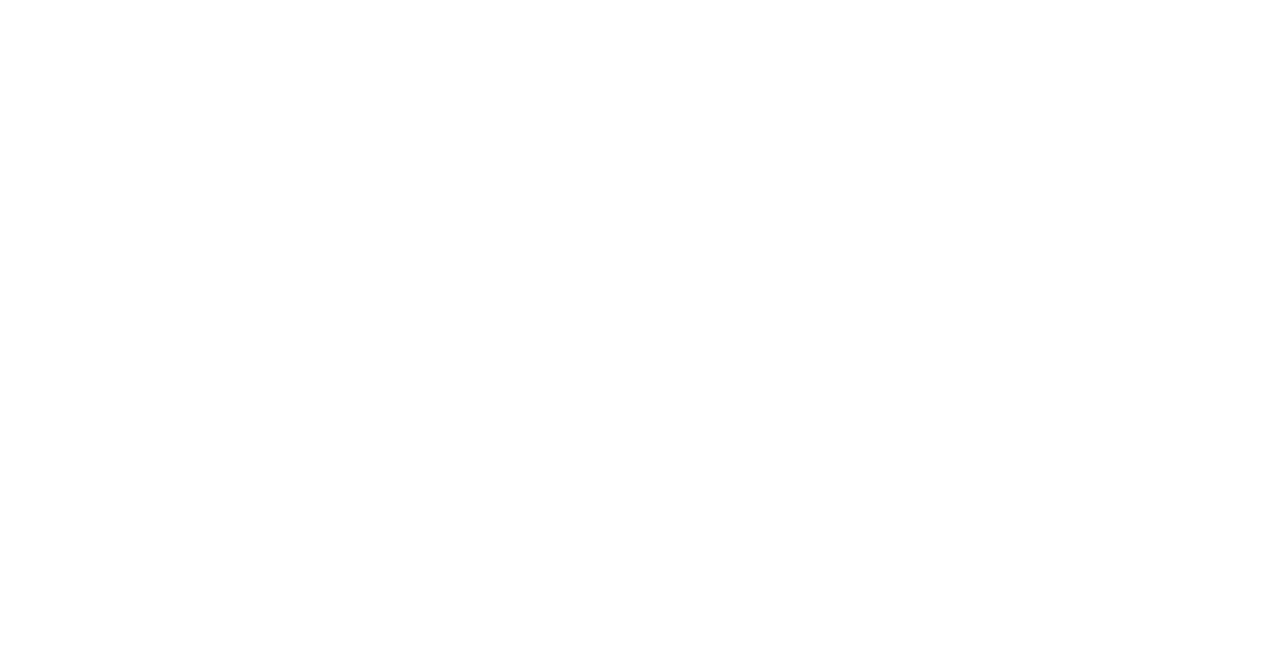
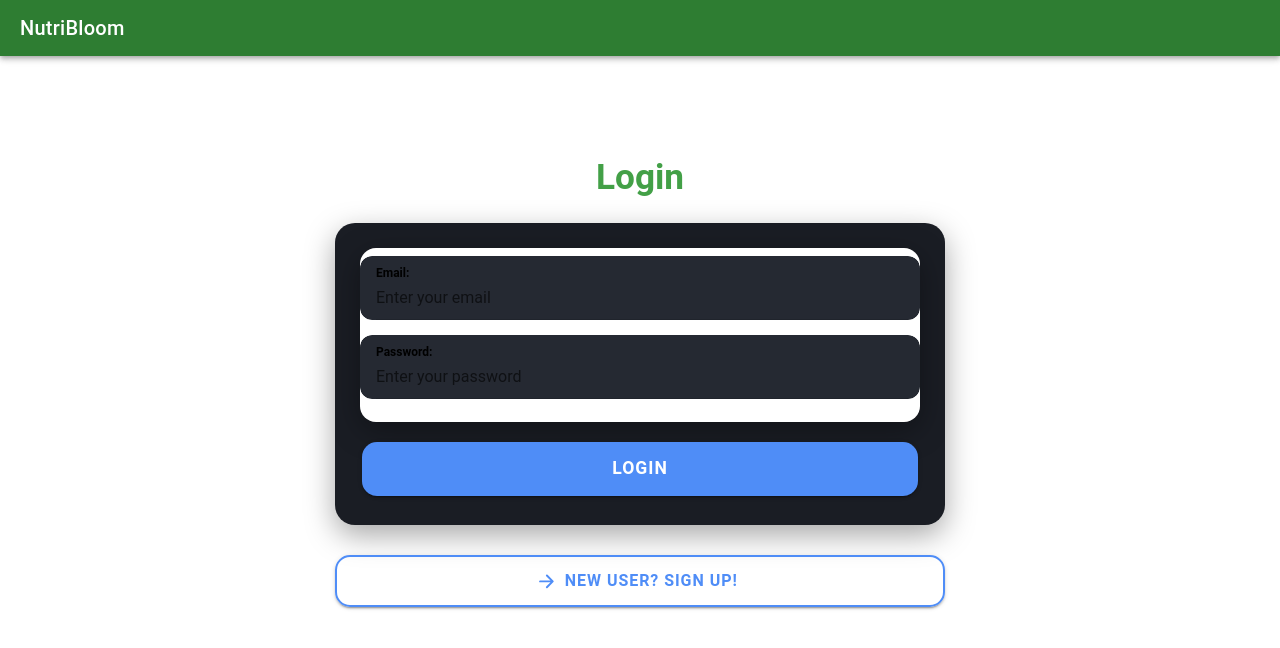
Before and after one commit to Venus347/mealtrackerapp, a React (Vite) app in the folder client/: page /Login in a window 1280 px wide. Shown: the top 648 px of the page. Built offline with nearby package versions, Linux system fonts and the light colour scheme.

Commit message:
Ionic React and CSS for Login page

```diff
--- a/client/src/App.tsx
+++ b/client/src/App.tsx
@@ -4,6 +4,7 @@ import { IonReactRouter } from '@ionic/react-router';
 import Home from './pages/Home';
 import Intake from './pages/Intake';
 import AddMeal from './pages/AddMeal';
+import Login from './pages/Login';
 
 /* Core CSS required for Ionic components to work properly */
 import '@ionic/react/css/core.css';
@@ -44,8 +45,11 @@ const App: React.FC = () => (
         <Route exact path="/home">
           <Home />
         </Route>
+        <Route exact path="/Login">
+          <Login />
+        </Route>
         <Route exact path="/">
-          <Redirect to="/home" />
+          <Redirect to="/Login" />
         </Route>
         <Route exact path="/intake">
           <Intake />
--- a/client/src/pages/AddMeal.tsx
+++ b/client/src/pages/AddMeal.tsx
@@ -88,7 +88,7 @@ const AddMeal = () => {
     try
     {
       const response = await fetch(
-      'http://localhost:5173/meals',{
+      'http://localhost:3000/meals',{
         method: 'POST',
         headers: {
           'Content-type': 'application/json'
--- a/client/src/pages/Intake.tsx
+++ b/client/src/pages/Intake.tsx
@@ -19,7 +19,7 @@ const Intake = () => {
     try
     {
       const response = await fetch(
-      'http://localhost:5173/survey',{
+      'http://localhost:3000/survey',{
         method: 'POST',
         headers: {
           'Content-type': 'application/json'
--- /dev/null
+++ b/client/src/pages/Login.css
@@ -0,0 +1,86 @@
+.login-container {
+  max-width: 650px;
+  margin: 60px auto;
+  padding: 20px;
+}
+
+.login-heading {
+  font-size: 2.2rem;
+  font-weight: 700;
+  color: #43a047;
+  margin-bottom: 25px;
+  text-align: center;
+}
+
+.login-card {
+  background: #1a1d24;
+  border-radius: 20px;
+  padding: 25px;
+
+  box-shadow:
+    0 10px 30px rgba(0,0,0,0.35);
+
+  margin-bottom: 30px;
+}
+
+.form-label {
+  font-size: 1rem;
+  font-weight: 600;
+  color: #e0e0e0;
+}
+
+.login-card ion-item {
+  --background: #252932;
+  --border-radius: 12px;
+
+  margin-bottom: 15px;
+
+  border-radius: 12px;
+}
+
+.login-button {
+  --background: #4f8df7;
+  --background-hover: #3e79e0;
+
+  --border-radius: 15px;
+
+  height: 54px;
+
+  font-size: 1.1rem;
+  font-weight: 700;
+
+  letter-spacing: 1px;
+
+  margin-top: 20px;
+}
+
+.redirect-button {
+  --background: transparent;
+  --color: #4f8df7;
+
+  --border-color: #4f8df7;
+  --border-style: solid;
+  --border-width: 2px;
+
+  --border-radius: 15px;
+
+  height: 52px;
+
+  font-size: 1rem;
+  font-weight: 700;
+
+  margin: 0 auto;
+
+  display: block;
+
+  transition: 0.3s ease;
+}
+
+.redirect-button ion-icon {
+  font-size: 1.3rem;
+  margin-right: 8px;
+}
+
+.redirect-button:hover {
+  --background: rgba(79, 141, 247, 0.15);
+}
--- /dev/null
+++ b/client/src/pages/Login.tsx
@@ -0,0 +1,130 @@
+import React, { useState } from 'react';
+import { useHistory } from 'react-router-dom';
+import {arrowForwardOutline} from 'ionicons/icons';
+import './Login.css'
+import {
+  IonPage,
+  IonHeader,
+  IonToolbar,
+  IonTitle,
+  IonContent,
+
+  IonAccordion,
+  IonAccordionGroup,
+
+  IonItem,
+  IonLabel,
+  IonInput,
+
+  IonButton,
+
+  IonIcon,
+
+  IonList,
+  IonItemGroup,
+  IonItemDivider
+} from '@ionic/react';
+
+const Login = () => {
+
+    const history = useHistory();
+
+    const [loginData, setLoginData] = useState({
+        email: '',
+        password: ''
+    });
+
+    const submitLogin = async () => {
+    try
+    {
+      const response = await fetch(
+      'http://localhost:3000/login',{
+        method: 'POST',
+        headers: {
+          'Content-type': 'application/json'
+        },
+        body: JSON.stringify(loginData)
+      });
+
+      const data = await response.json();
+
+      console.log('Saved',data);
+
+    } catch (error){
+      console.log(error);
+    }
+  }
+
+    return (
+        <IonPage>
+            <IonHeader>
+                <IonToolbar>
+                    <IonTitle>NutriBloom</IonTitle>
+                </IonToolbar>
+            </IonHeader>
+
+            <IonContent fullscreen>
+
+                <IonHeader collapse='condense'>
+                    <IonToolbar>
+                        <IonTitle size='large'>NutriBloom</IonTitle>
+                    </IonToolbar>
+                </IonHeader>
+                <div className='login-container'>
+                    <h1 className='login-heading'>Login</h1>
+
+                    <div className="login-card">
+                        <IonList>
+                            <IonItemGroup>
+                                <IonItem>
+                                    <IonLabel position='stacked' className='form-label'>Email:</IonLabel>
+                                    <IonInput
+                                    placeholder="Enter your email"
+                                    value={loginData.email}
+                                    onIonChange={(e) =>
+                                        setLoginData({
+                                        ...loginData,
+                                        email: e.detail.value ?? ''
+                                        })
+                                    }
+                                    ></IonInput>
+                                </IonItem>
+
+                                <IonItem>
+                                    <IonLabel position='stacked' className='form-label'>Password:</IonLabel>
+                                    <IonInput
+                                    placeholder="Enter your password"
+                                    value={loginData.password}
+                                    onIonChange={(e) =>
+                                        setLoginData({
+                                        ...loginData,
+                                        password: e.detail.value ?? ''
+                                        })
+                                    }
+                                    ></IonInput>
+                                </IonItem>
+                            </IonItemGroup>
+                        </IonList>
+
+                        <IonButton
+                        expand="block"
+                        className="login-button"
+                        onClick={submitLogin}>
+                            Login
+                        </IonButton>
+                    </div>
+
+                    <IonButton
+                    className="redirect-button"
+                    onClick={() => history.push('/SignUp')}>
+                        <IonIcon slot="start" icon={arrowForwardOutline}></IonIcon>
+                        New User? Sign Up!
+                    </IonButton>
+                </div>
+
+            </IonContent>
+        </IonPage>
+    );
+}
+
+export default Login;
```
